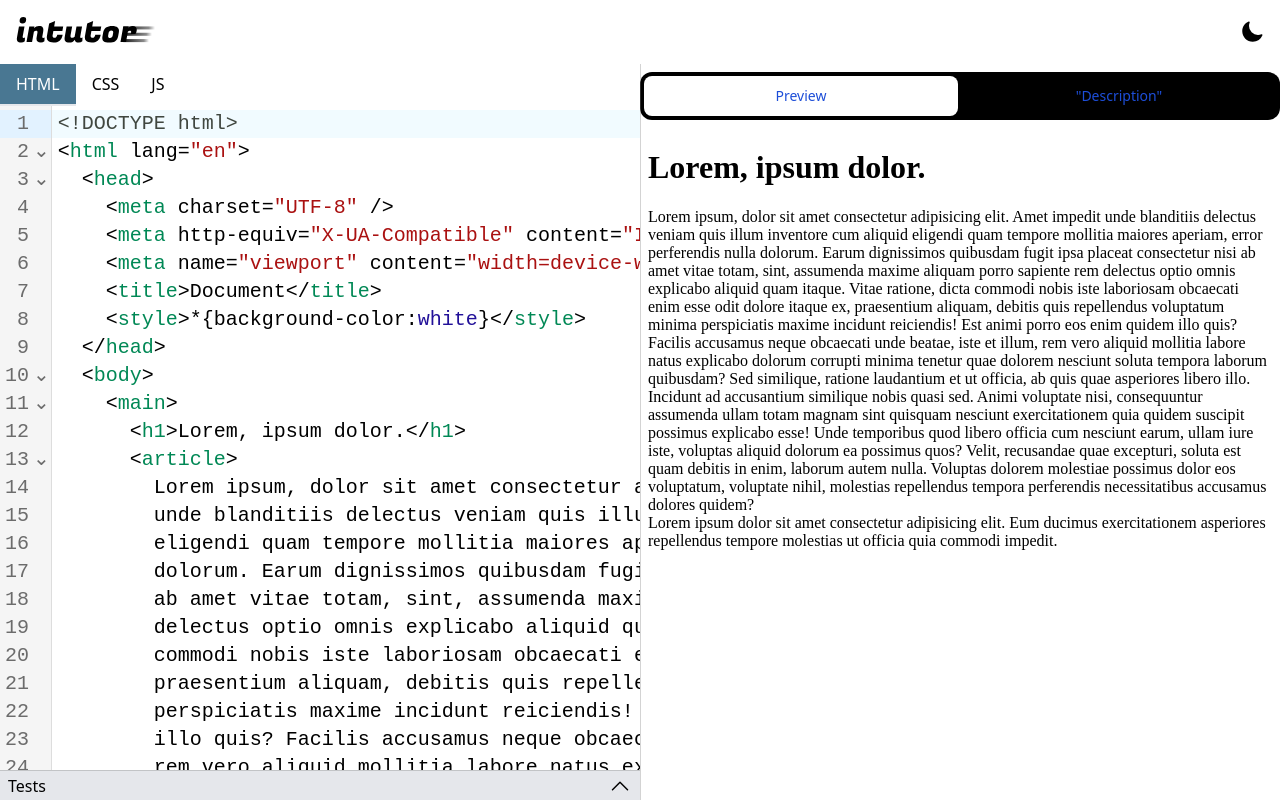
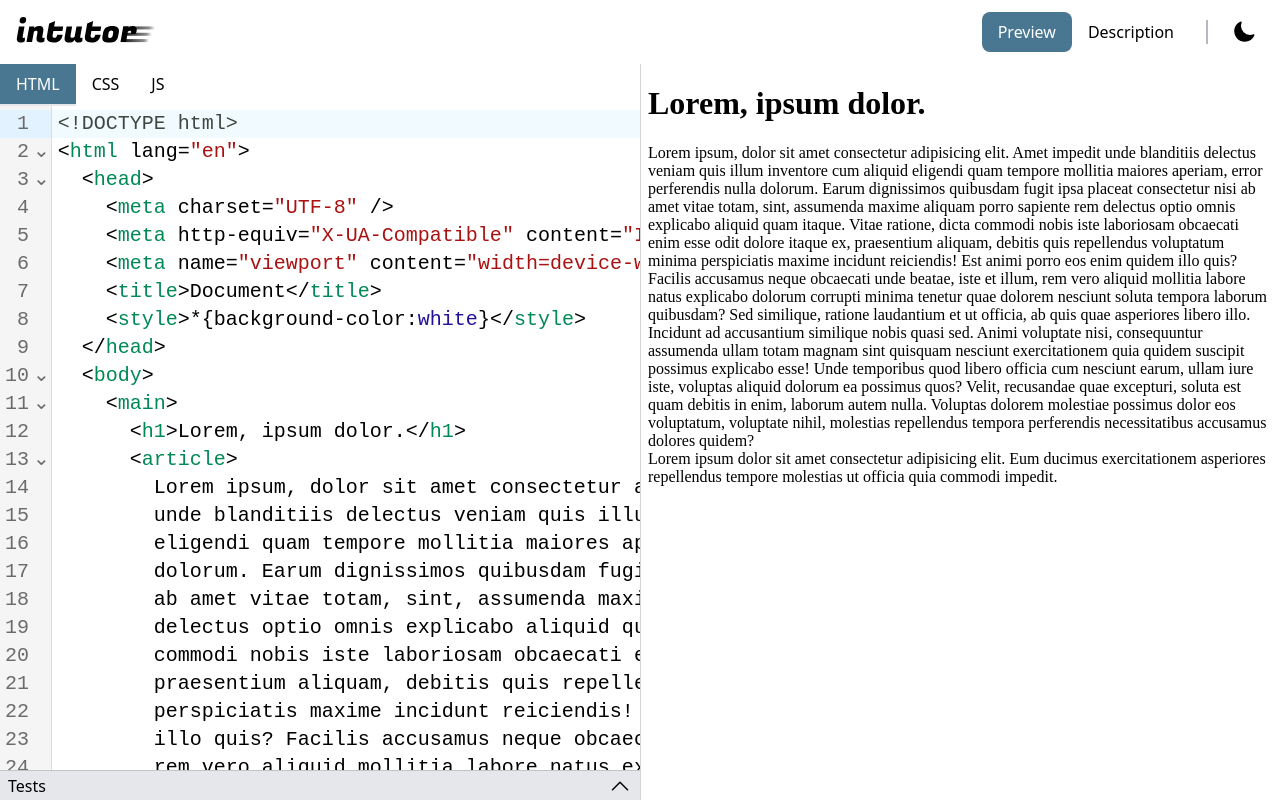
Before and after one commit to gangofdev/interactive-tutor, a React (Vite) app: page / in a window 1280 px wide. Built offline with nearby package versions, Linux system fonts and the light colour scheme.

Commit message:
refactor: move tabs to navbar

```diff
--- a/src/App.tsx
+++ b/src/App.tsx
@@ -7,6 +7,7 @@ import ThemeContext from "./contexts/ThemeContext";
 import { Allotment, AllotmentHandle } from "allotment";
 import "allotment/dist/style.css";
 import Tests from "./components/Tests";
+import Preview from "./components/Preview";
 
 const App = () => {
   const { theme }: any = useContext(ThemeContext);
@@ -17,6 +18,20 @@ const App = () => {
   const editorPaneRef = useRef() as React.RefObject<AllotmentHandle>;
   const [testsExpanded, setTestsExpanded] = useState(false);
 
+  type displayPaneEnum = "Preview" | "Description";
+  const [displayPane, setDisplayPane] = useState<displayPaneEnum>("Preview");
+  const onChangeDisplayPane = (option: displayPaneEnum) => {
+    setDisplayPane(option);
+  };
+
+  // TODO Split Direction Toggle
+  // const [splitDirection, setSplitDirection] = useState<
+  //   "Vertical" | "Horizontal"
+  // >("Vertical");
+  // const onChangeSplitDirection = (option: "Vertical" | "Horizontal") => {
+  //   setSplitDirection(option);
+  // };
+
   // snippet, get height of an element
   // useEffect(() => {
   //   if (editorPaneRef.current) {
@@ -26,7 +41,10 @@ const App = () => {
   // }, [editorPaneRef]);
   return (
     <div className={`flex flex-col h-screen ${bgColour} ${textColour}`}>
-      <Navbar />
+      <Navbar
+        currentDisplayPane={displayPane}
+        onChangeDisplayPane={onChangeDisplayPane}
+      />
       <CodeProvider>
         <Allotment>
           <Allotment.Pane>
@@ -55,7 +73,13 @@ const App = () => {
             </Allotment>
           </Allotment.Pane>
           <Allotment.Pane>
-            <Description />
+            {displayPane == "Preview" ? (
+              <Preview />
+            ) : displayPane == "Description" ? (
+              <Description />
+            ) : (
+              <></>
+            )}
           </Allotment.Pane>
         </Allotment>
       </CodeProvider>
--- a/src/components/Description.tsx
+++ b/src/components/Description.tsx
@@ -7,53 +7,31 @@ function classNames(...classes: string[]) {
 }
 
 export default function Description() {
-  const { htmlCode } = useContext(CodeContext);
-
-  const Description =
-    "Lorem ipsum dolor, sit amet consectetur adipisicing elit. Saepe nulla dignissimos doloribus, labore blanditiis temporibus repellat sint quisquam quo in nihil cum sed quas nam cupiditate recusandae, deleniti quae dolorem.";
-
   return (
-    <div className="p-2 sm:px-0 h-full">
-      <Tab.Group>
-        <Tab.List className="flex space-x-1 rounded-xl bg-black p-1">
-          <Tab
-            key={"Preview"}
-            className={({ selected }) =>
-              classNames(
-                "w-full rounded-lg py-2.5 text-sm font-medium leading-5 text-blue-700",
-                "ring-white ring-opacity-60 ring-offset-2 ring-offset-blue-400 focus:outline-none focus:ring-2",
-                selected
-                  ? "bg-white shadow"
-                  : "text-blue-100 hover:bg-white/[0.12] hover:text-white"
-              )
-            }
-          >
-            Preview
-          </Tab>
-          <Tab
-            key={"Description"}
-            className={({ selected }) =>
-              classNames(
-                "w-full rounded-lg py-2.5 text-sm font-medium leading-5 text-blue-700",
-                "ring-white ring-opacity-60 ring-offset-2 ring-offset-blue-400 focus:outline-none focus:ring-2",
-                selected
-                  ? "bg-white shadow"
-                  : "text-blue-100 hover:bg-white/[0.12] hover:text-white"
-              )
-            }
-          >
-            "Description"
-          </Tab>
-        </Tab.List>
-        <Tab.Panels className="mt-2 w-full h-full">
-          <Tab.Panel key={"Preview"} className={classNames("h-full")}>
-            <iframe srcDoc={htmlCode} className="w-full h-full"></iframe>
-          </Tab.Panel>
-          <Tab.Panel key={"Description"} className="p-4">
-            {Description}
-          </Tab.Panel>
-        </Tab.Panels>
-      </Tab.Group>
+    <div className="p-4 h-full">
+      Lorem, ipsum dolor sit amet consectetur adipisicing elit. Dolore qui
+      laboriosam blanditiis expedita reiciendis mollitia totam commodi
+      necessitatibus labore nobis reprehenderit recusandae rem eius laborum
+      maxime impedit optio error eos ratione iure corporis assumenda, quis
+      animi. Nostrum, quis. Accusantium dignissimos, reprehenderit ducimus
+      voluptatum cum fugit suscipit sapiente necessitatibus expedita illum
+      quibusdam neque? Quisquam consequatur placeat exercitationem odit,
+      laudantium perferendis laboriosam amet fugiat fugit facere rerum
+      provident, corrupti magni voluptas blanditiis sed totam, libero deserunt
+      accusamus. Beatae perferendis, et aspernatur dolor maiores voluptatem ab
+      id esse exercitationem aperiam harum nobis illo fugit velit nesciunt quia
+      repellat consectetur inventore quis quibusdam. Voluptatem id provident
+      eligendi facilis nisi animi delectus, explicabo dolorum nemo tempore
+      veniam qui, odit cum. Sapiente laudantium, corporis provident recusandae
+      quaerat impedit laborum excepturi dicta ab ducimus illo amet veniam odit
+      animi eveniet consequuntur error possimus esse dolore necessitatibus ullam
+      temporibus quis! Exercitationem rem facere consectetur doloremque vero,
+      voluptatibus architecto necessitatibus soluta consequuntur iste molestias
+      libero aspernatur, harum dolorum! Adipisci dolorum culpa quae sapiente
+      suscipit, voluptates delectus assumenda nemo vero? Ab eligendi nihil ex
+      iusto nostrum? Saepe, dolor excepturi, sit esse necessitatibus eos
+      expedita id vel omnis et hic, cum est blanditiis! Reprehenderit totam
+      tempora consequuntur officia delectus dolores quisquam.
     </div>
   );
 }
--- a/src/components/Navbar.tsx
+++ b/src/components/Navbar.tsx
@@ -1,23 +1,68 @@
-import React from "react";
+import React, { useState } from "react";
 import { useContext } from "react";
 import ThemeContext from "../contexts/ThemeContext";
 import { SunIcon, MoonIcon } from "@heroicons/react/24/solid";
 import LogoDark from "../assets/LogoDark.svg";
 import LogoLight from "../assets/LogoLight.svg";
+import BufferPicker from "./BufferPicker";
+import { RadioGroup } from "@headlessui/react";
 
-const Navbar = () => {
+interface NavbarProps {
+  currentDisplayPane: "Preview" | "Description";
+  onChangeDisplayPane: (option: "Preview" | "Description") => void;
+}
+
+const Navbar = ({ currentDisplayPane, onChangeDisplayPane }: NavbarProps) => {
   const { theme, switchTheme } = useContext(ThemeContext);
-  const bgColour = theme === "dark" ? "bg-[#282C34]" : "bg-white";
+  const bgColour = theme === "dark" ? "bg-gray-900" : "bg-white";
   const textColour = theme === "dark" ? "text-white" : "text-black";
   return (
     <div
       className={`grid grid-cols-2 py-2 px-4 overflow-clip ${bgColour} ${textColour}`}
     >
-      <div className="flex flex-row justify-start h-12">
-        <img src={theme == "dark" ? LogoDark : LogoLight} />
+      <div className="flex flex-row justify-start items-center h-12">
+        <img
+          src={theme == "dark" ? LogoDark : LogoLight}
+          className="cursor-pointer"
+          style={{ height: "inherit" }}
+        />
       </div>
-      <div className="flex flex-row justify-end">
-        <button onClick={switchTheme}>
+      <div className="flex flex-row justify-end items-center gap-4">
+        <RadioGroup
+          value={currentDisplayPane}
+          onChange={onChangeDisplayPane}
+          className="flex flex-row justify-center items-center"
+        >
+          <RadioGroup.Label className="sr-only">Display Pane</RadioGroup.Label>
+
+          <RadioGroup.Option
+            value="Preview"
+            className={({ checked }) =>
+              `${
+                checked ? "bg-sky-900 bg-opacity-75 text-white" : ""
+              } relative flex rounded-lg cursor-pointer px-4 py-2 outline-none`
+            }
+          >
+            Preview
+          </RadioGroup.Option>
+          <RadioGroup.Option
+            value="Description"
+            className={({ checked }) =>
+              `${
+                checked ? "bg-sky-900 bg-opacity-75 text-white" : ""
+              } relative rounded-lg flex cursor-pointer px-4 py-2 outline-none`
+            }
+          >
+            Description
+          </RadioGroup.Option>
+        </RadioGroup>
+        <div className="bg-gray-500 w-0.5 h-6 opacity-50"></div>
+        <button
+          onClick={switchTheme}
+          className={`rounded-lg p-2 ${
+            theme == "dark" ? "hover:bg-gray-800" : "hover:bg-gray-100"
+          }`}
+        >
           {theme === "dark" ? (
             <SunIcon className="h-6 w-6" />
           ) : (
--- /dev/null
+++ b/src/components/Preview.tsx
@@ -0,0 +1,9 @@
+import React, { useContext } from "react";
+import CodeContext from "../contexts/CodeContext";
+
+const Preview = () => {
+  const { htmlCode } = useContext(CodeContext);
+  return <iframe srcDoc={htmlCode} className="w-full h-full"></iframe>;
+};
+
+export default Preview;
```
